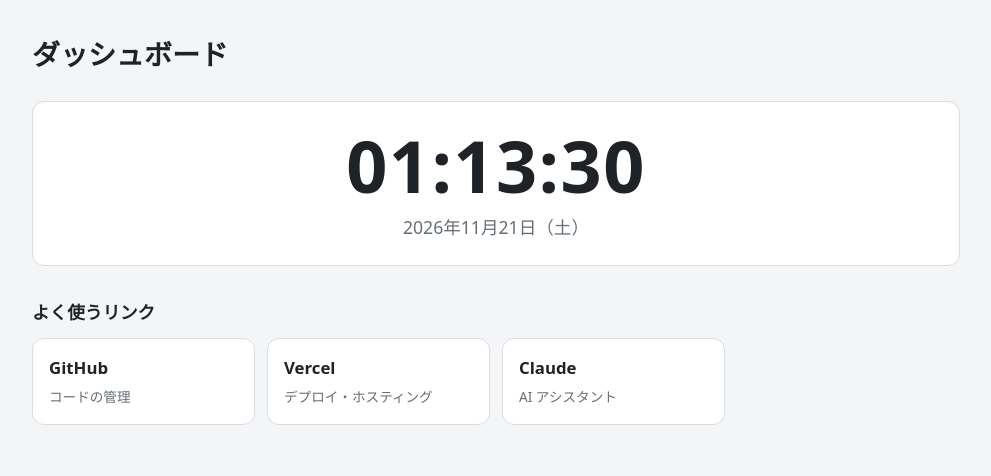
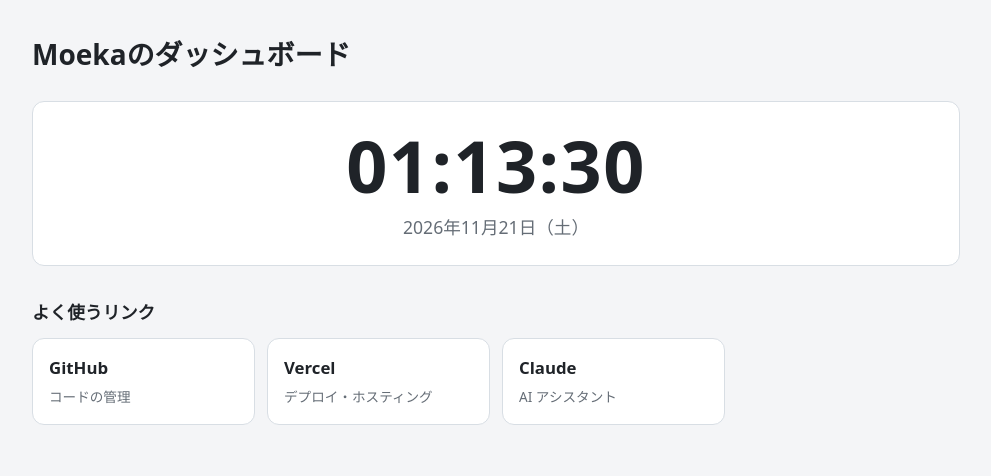
Before and after one commit to M-Ota-gh/dashboard, a plain HTML site: page index.html in a window 1280 px wide. Shown: the whole page, without its empty margins (144-1135 px from the left). Drawn offline with Linux system fonts and the light colour scheme.

Commit message:
タイトルに名前を入れる

```diff
--- a/index.html
+++ b/index.html
@@ -3,12 +3,12 @@
 <head>
   <meta charset="UTF-8">
   <meta name="viewport" content="width=device-width, initial-scale=1.0">
-  <title>ダッシュボード</title>
+  <title>Moekaのダッシュボード</title>
   <link rel="stylesheet" href="style.css">
 </head>
 <body>
   <main class="container">
-    <h1 class="title">ダッシュボード</h1>
+    <h1 class="title">Moekaのダッシュボード</h1>
 
     <section class="clock-panel" aria-label="現在時刻">
       <div id="clock" class="clock">--:--:--</div>
```
